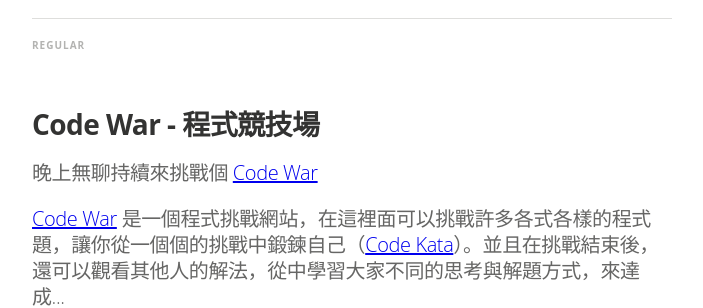
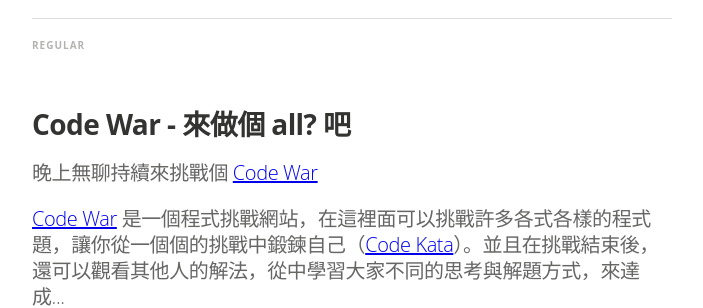
Before and after one commit to sunkai612/sunkai612.github.io, a Jekyll site: the page built from index.html, in a window 1280 px wide. Shown: the part 693-1001 px from the top of the page, without its empty margins (288-991 px from the left). Built offline with Jekyll 4.4.1, drawn with Linux system fonts in a browser that asks for light colours; nearby versions of some CDN libraries; some web fonts are replaced; Markdown is read by kramdown in place of the engine named in the settings; the list of posts is cut into pages by our own code.

Commit message:
change code-war-enumerable-all title

```diff
--- a/_posts/2015-05-05-code-war-enumerable-all.markdown
+++ b/_posts/2015-05-05-code-war-enumerable-all.markdown
@@ -1,6 +1,6 @@
 ---
 layout: post
-title:  "Code War - 程式競技場"
+title:  "Code War - 來做個 all? 吧"
 date:   2015-05-05 20:00:00
 categories: jekyll update
 tags: featured
```
